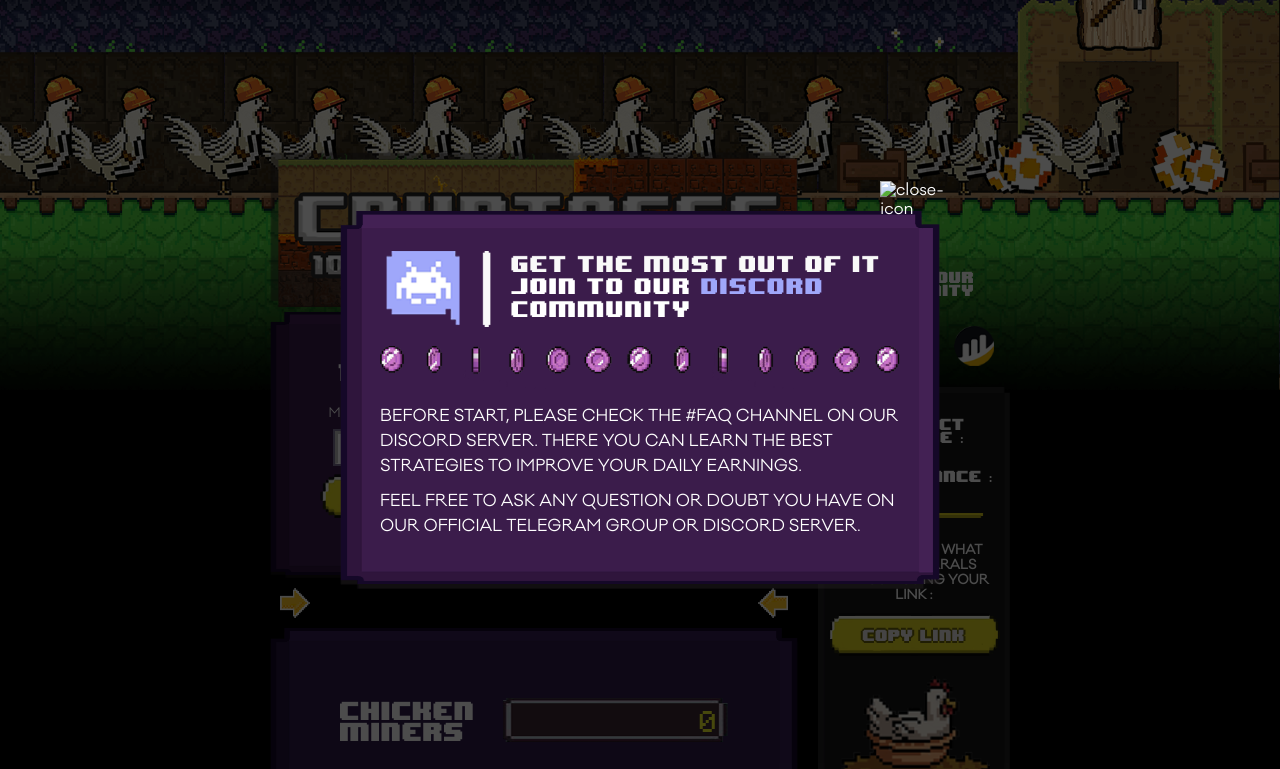
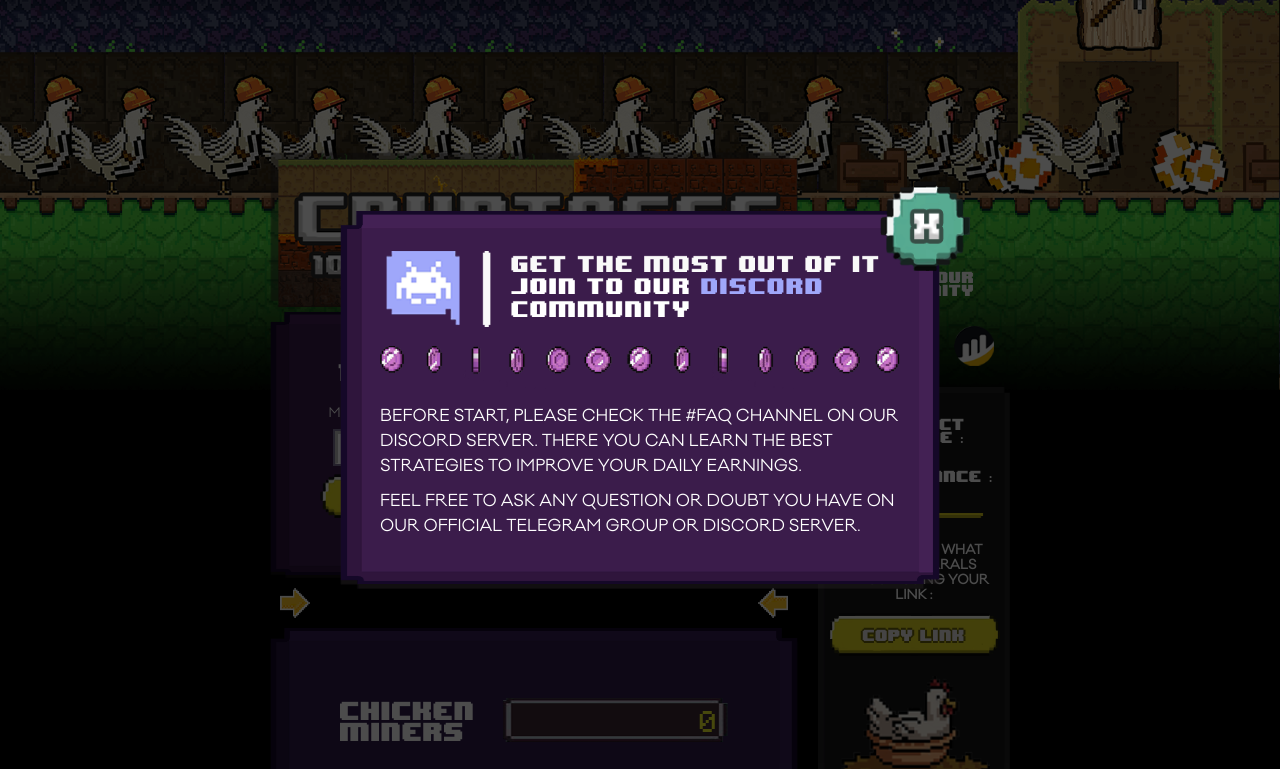
Before and after one commit to JhosdryG/eggv1, a plain HTML site: page index.htm in a window 1280 px wide. Shown: the top 769 px of the page. Drawn offline with nearby package versions, Linux system fonts and the light colour scheme; files that its build step writes are made by us from their sources; the site is published under a folder, as on GitHub Pages, so addresses that start at the root find nothing; a script that the page names is missing.

Commit message:
close img fix

```diff
--- a/index.htm
+++ b/index.htm
@@ -96,7 +96,7 @@
           alt="modalbg"
           class="modal-bg"
         />
-        <img src="/images/close-icon.png" alt="close-icon" id="closeModal" class="modal-close">
+        <img src="images/close-icon.png" alt="close-icon" id="closeModal" class="modal-close">
         <a href="https://discord.gg/WzyXxVWCaY" target="_blank" class="modal-link">
           <img src="images/modal-discod.png" alt="modal.discord">
           <p>
```
